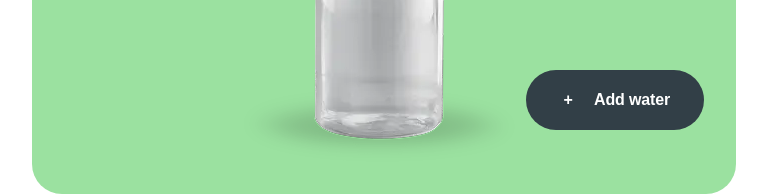
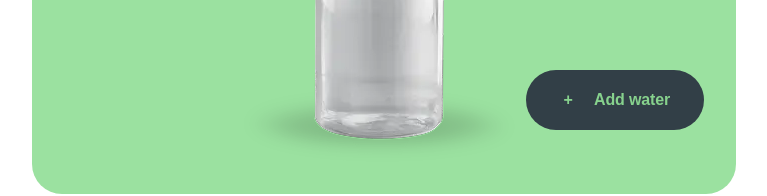
Before and after one commit to Artur-Luniaka/aquacoders, a React (Vite) app: page /user in a window 1280 px wide. In both pictures the pointer is over the button 871 px from the left and 516 px from the top of the page. Shown: the part 416-612 px from the top of the page, without its empty margins (256-1023 px from the left). Built offline with nearby package versions, Linux system fonts and the light colour scheme; a web font is replaced by a local one.

Commit message:
hover added

```diff
--- a/src/components/WaterMainInfo/WaterMainInfo.jsx
+++ b/src/components/WaterMainInfo/WaterMainInfo.jsx
@@ -1,3 +1,4 @@
+/* eslint-disable no-unused-vars */
 import React, { useState } from "react";
 import css from "./WaterMainInfo.module.css";
 
--- a/src/components/WaterMainInfo/WaterMainInfo.module.css
+++ b/src/components/WaterMainInfo/WaterMainInfo.module.css
@@ -81,13 +81,20 @@
   right: 16px;
   z-index: 10;
   gap: 10px;
+  color: var(--color-white);
   min-width: 142px;
+  transition: color 0.2s ease-out;
 
   @media (min-width: 768px) {
     padding: 18px 30px;
     bottom: 64px;
     right: 32px;
   }
+}
+
+.button:hover,
+.button:focus {
+  color: var(--hover-green);
 }
 
 .plus {
@@ -99,7 +106,6 @@
   line-height: 129%;
   letter-spacing: -0.01em;
   text-align: center;
-  color: var(--color-white);
   @media (min-width: 768px) {
     width: 24px;
     height: 24px;
@@ -115,7 +121,7 @@
   line-height: 129%;
   letter-spacing: -0.01em;
   text-align: center;
-  color: var(--color-white);
+
   width: 84px;
   @media (min-width: 768px) {
     font-size: 16px;
```
